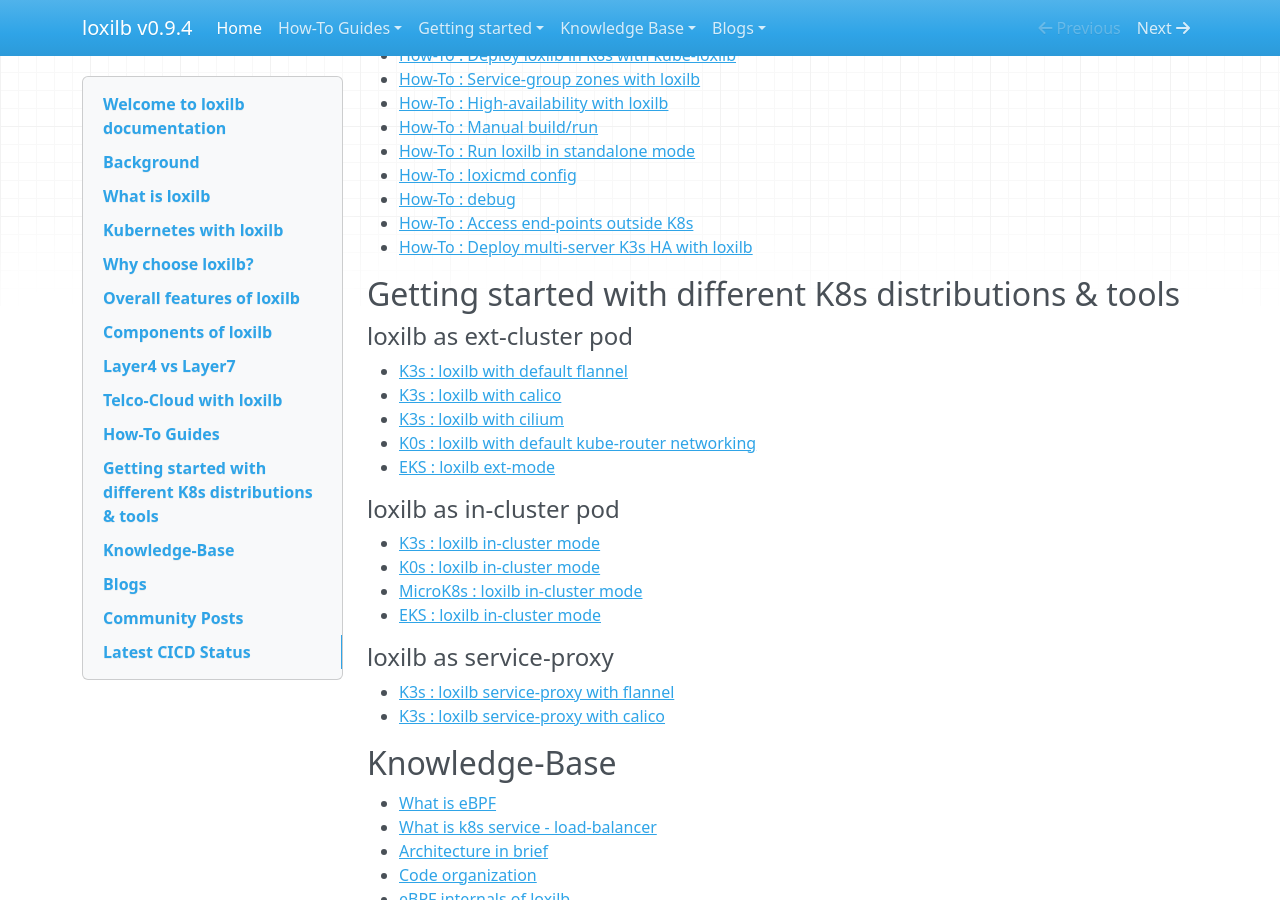
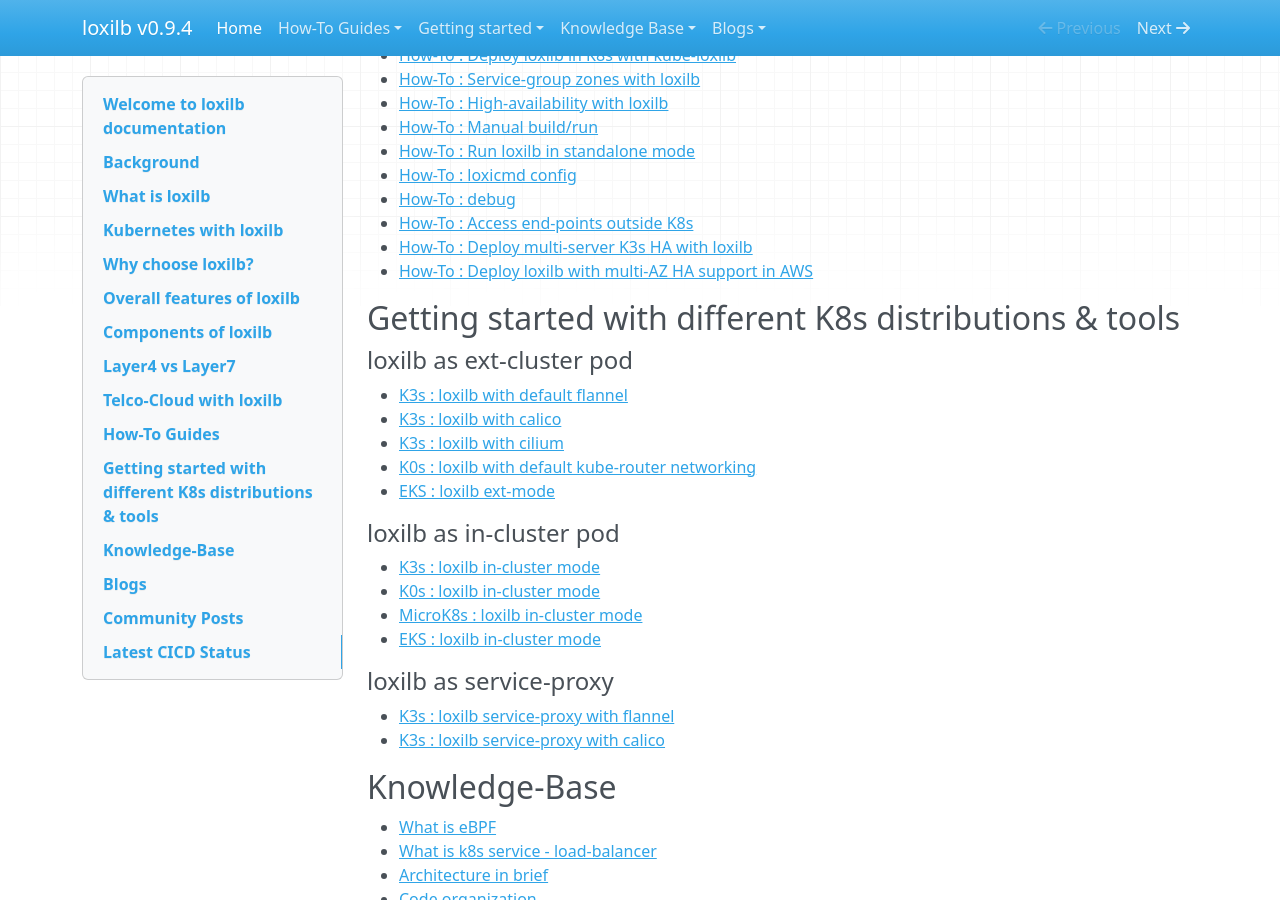
Before and after one commit to loxilb-io/loxilbdocs, an MkDocs documentation site: the page built from docs/index.md, in a window 1280 px wide and 900 px high, scrolled down 3219 px. Built offline with MkDocs 1.6.1, drawn with Linux system fonts in a browser that asks for light colours; nearby versions of some CDN libraries.

Commit message:
Update index.md

```diff
--- a/docs/index.md
+++ b/docs/index.md
@@ -88,6 +88,7 @@
 - [How-To : debug](debugging.md)
 - [How-To : Access end-points outside K8s](ext-ep.md)
 - [How-To : Deploy multi-server K3s HA with loxilb](k3s-multi-master.md)
+- [How-To : Deploy loxilb with multi-AZ HA support in AWS](aws-multi-az.md)
 
 ## Getting started with different K8s distributions & tools
 
```
